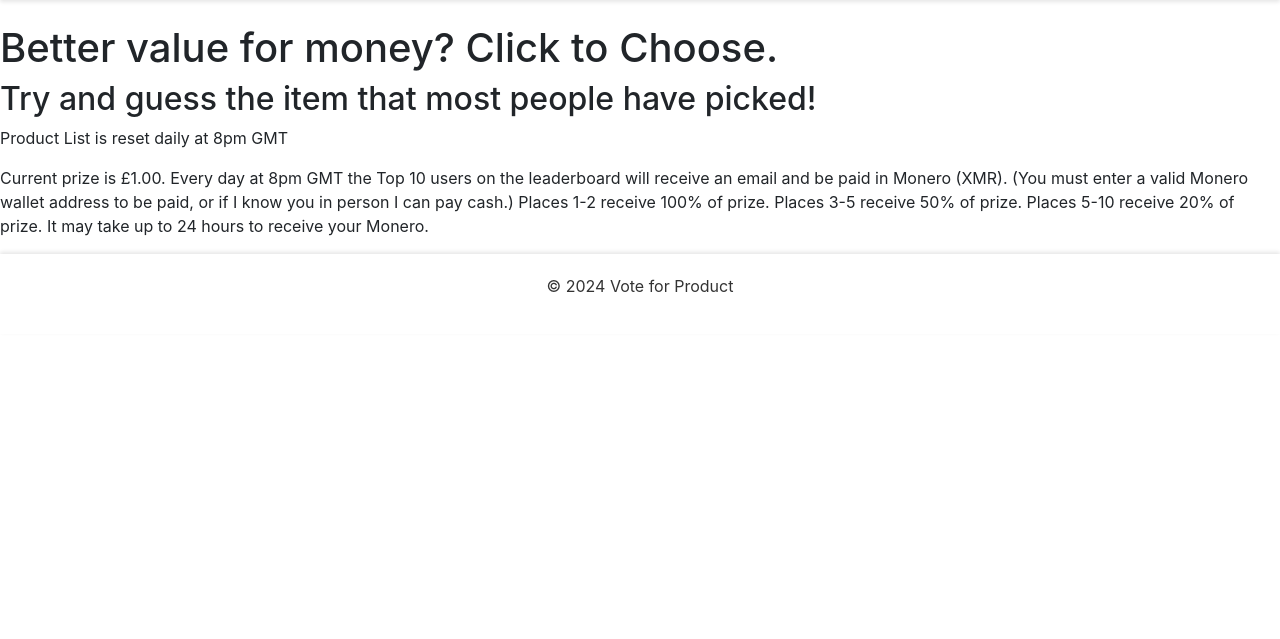
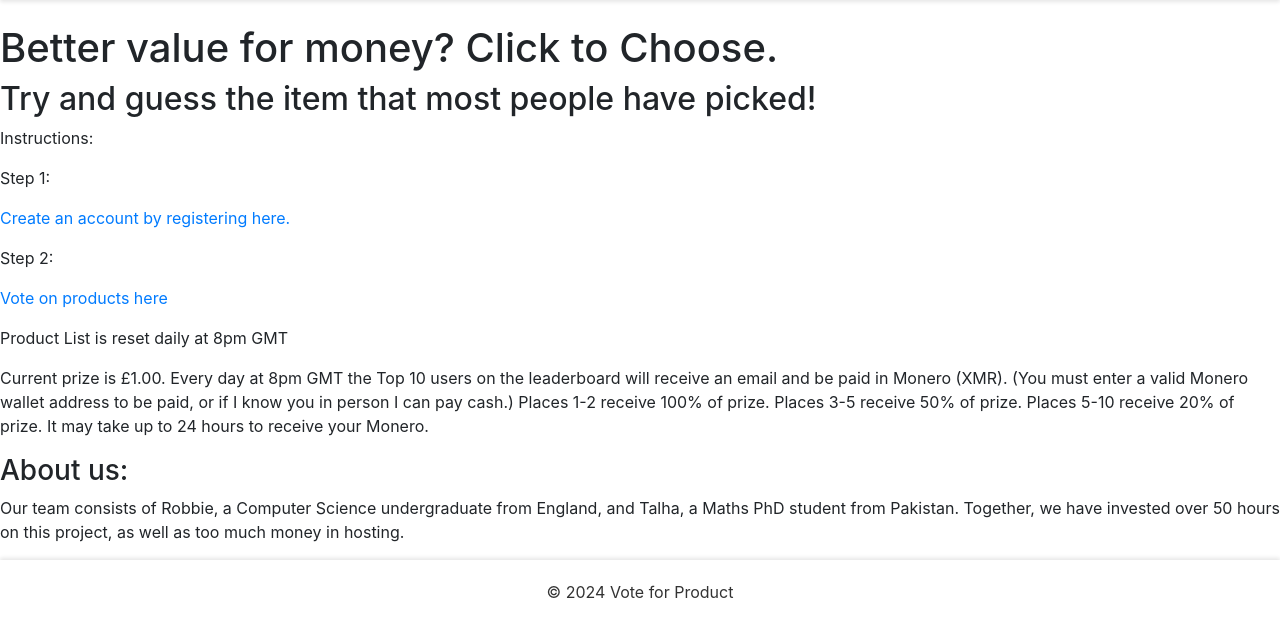
Before and after one commit to rlmsinclair/VoteForProduct, a Flask app: page / in a window 1280 px wide. Shown: the part 56-695 px from the top of the page. Run offline with Flask 3, Linux system fonts and the light colour scheme; parts of the project's set-up code (start-up, migrations or seed data) failed here and were passed over; some libraries are stand-ins or nearby versions.

Commit message:
Add files via upload

```diff
--- a/templates/index.html
+++ b/templates/index.html
@@ -42,6 +42,26 @@
 
     <h1>Better value for money? Click to Choose.</h1>
     <h2>Try and guess the item that most people have picked!</h2>
+    <p>
+      Instructions:
+    </p>
+    <p>
+      Step 1:
+    </p>
+    <a href = "/register">
+    <p>
+      Create an account by registering here.
+    </p>
+    </a>
+    <p>
+      Step 2:
+    </p>
+    <a href = '/vote'>
+    <p>
+      Vote on products here
+    </p>
+    </a>
+
     <p>Product List is reset daily at 8pm GMT</p>
     <p>
         Current prize is £1.00. Every day at 8pm GMT
@@ -50,6 +70,14 @@
         Places 1-2 receive 100% of prize. Places 3-5 receive 50% of prize. Places 5-10 receive 20% of prize.
         It may take up to 24 hours to receive your Monero.
     </p>
+    <h3>
+      About us:
+    </h3>
+    <p>
+      Our team consists of Robbie, a Computer Science undergraduate from England, and Talha,
+      a Maths PhD student from Pakistan. Together, we have invested over 50 hours on this project,
+      as well as too much money in hosting.
+    </p>
   <footer class="footer">
     <p>&copy; 2024 Vote for Product</p>
 </footer>
```
